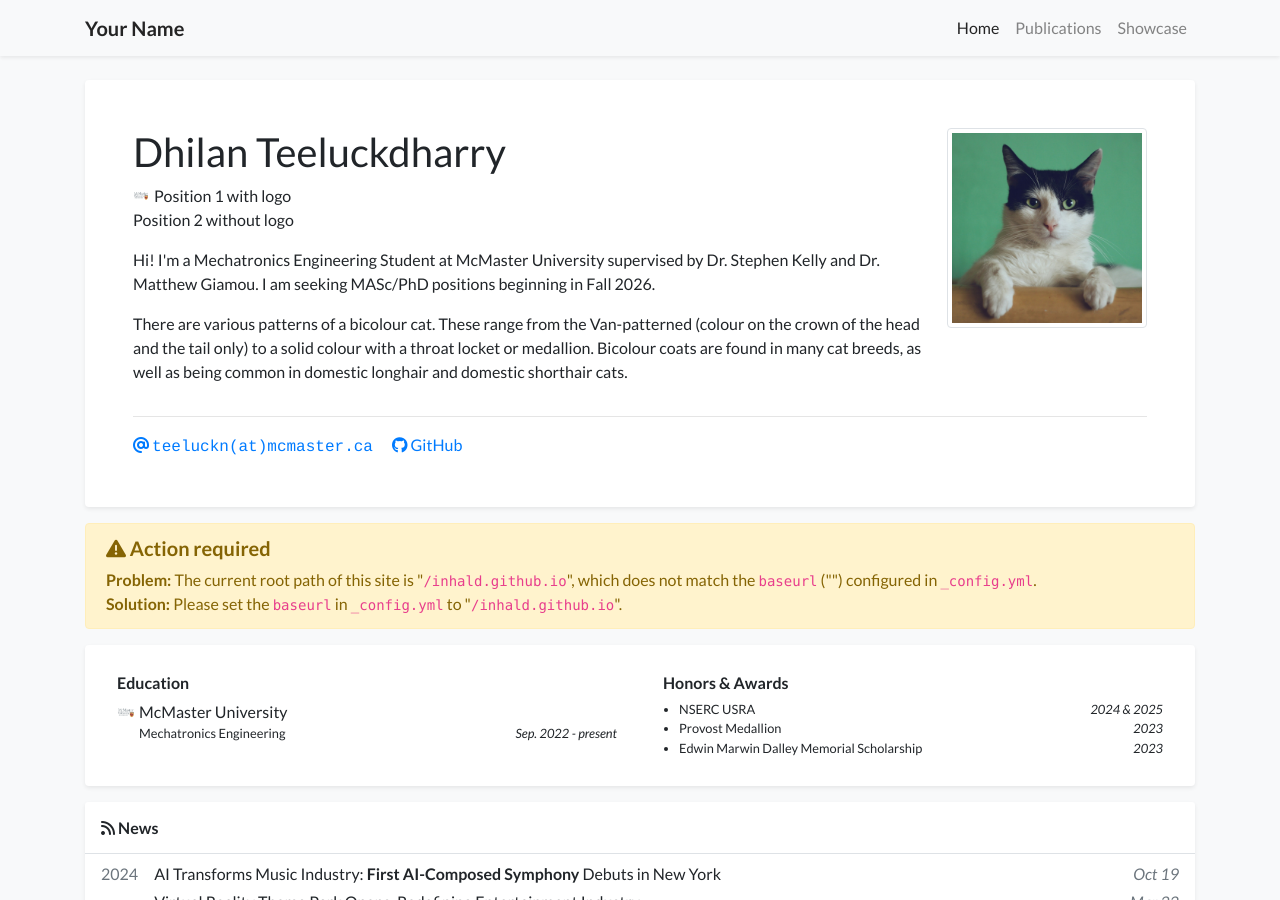
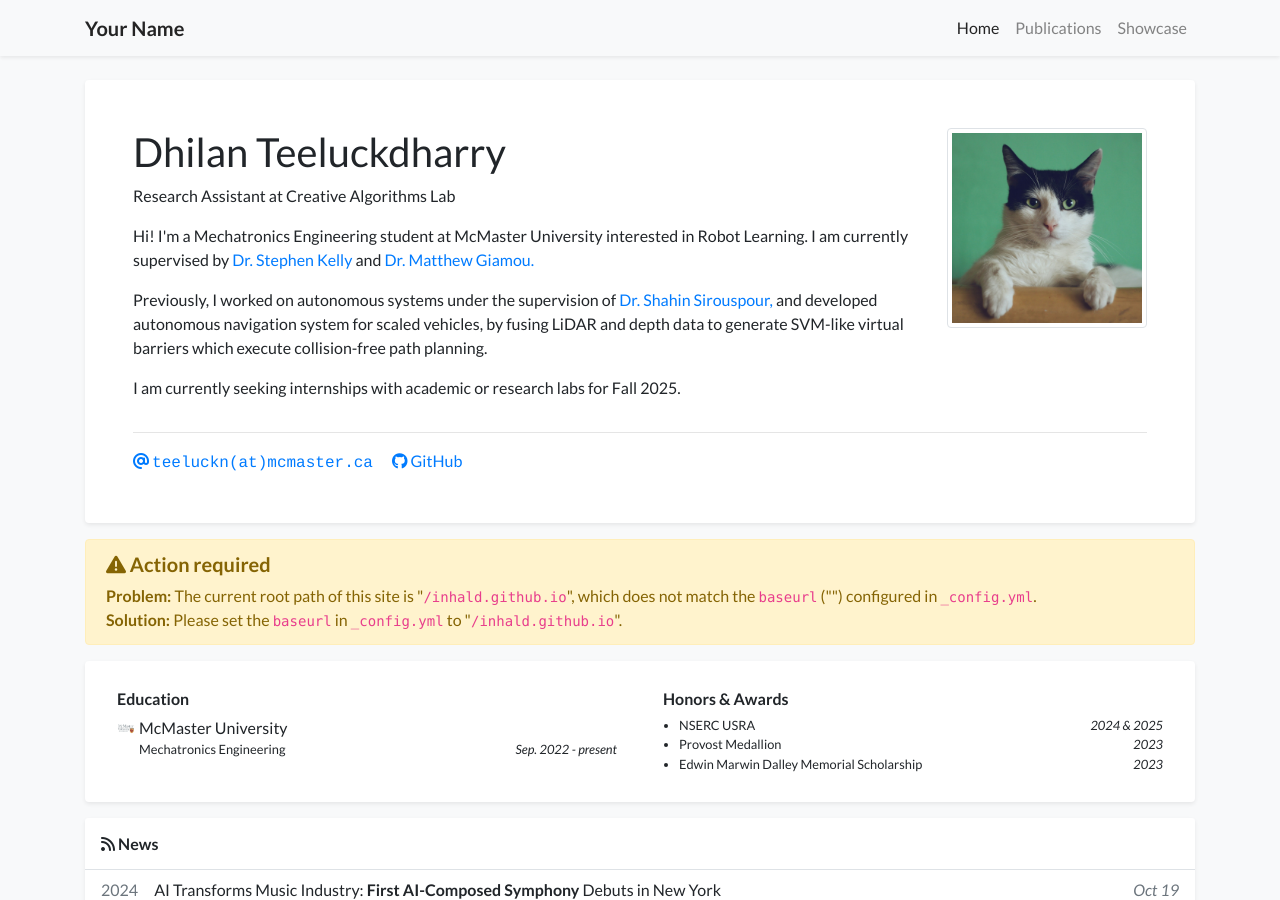
Before and after one commit to inhald/inhald.github.io, a Jekyll site: the page built from index.html, in a window 1280 px wide and 900 px high. Built offline with Jekyll 4.4.1, drawn with Linux system fonts in a browser that asks for light colours; nearby versions of some CDN libraries; a style sheet for code colours, icons or effects is not loaded.

Commit message:
finished profile desc

```diff
--- a/_data/profile.yml
+++ b/_data/profile.yml
@@ -3,9 +3,9 @@ secondary_name: ""
 navbar_name: "Your Name"
 
 positions:
-- logo: /assets/images/badges/mcmaster.png  # Logo is optional
-  name: Position 1 with logo
-- name: Position 2 without logo
+# - logo: /assets/images/badges/mcmaster.png  # Logo is optional
+- name: Research Assistant at Creative Algorithms Lab
+# - name: Position 2 without logo
 
 
 email: "teeluckn@mcmaster.ca"
@@ -22,17 +22,18 @@ github: inhald
 short_bio_text_justify: false
 short_bio: >-
   <p>
-    Hi! I'm a Mechatronics Engineering Student at McMaster University supervised by Dr. Stephen Kelly and Dr. Matthew Giamou. I am seeking MASc/PhD positions beginning in Fall 2026.
+    Hi! I'm a Mechatronics Engineering student at McMaster University interested in Robot Learning. I am currently supervised by <a href="https://scholar.google.com/citations?user=xQDmZcAAAAAJ&hl=en"> Dr. Stephen Kelly </a> and <a href="https://scholar.google.ca/citations?user=TWcYp5sAAAAJ&hl=en"> Dr. Matthew Giamou. </a>
   </p>
   <p>
-    There are various patterns of a bicolour cat. These range from the Van-patterned (colour on the crown of the head
-    and the tail only) to a solid colour with a throat locket or medallion. Bicolour coats are found in many cat breeds,
-    as well as being common in domestic longhair and domestic shorthair cats.
+    Previously, I worked on autonomous systems under the supervision of <a href="https://scholar.google.com/citations?user=9KcS4cMAAAAJ&hl=en"> Dr. Shahin Sirouspour,</a> and developed autonomous navigation system for scaled vehicles, by fusing LiDAR and depth data to generate SVM-like virtual barriers which execute collision-free path planning.
+  </p>
+  <p>
+    I am currently seeking internships with academic or research labs for Fall 2025.
   </p>
 
 portrait_url: /assets/images/photos/portrait.jpg
 portrait_caption: >-
-  Photo by Manja Vitolic on Unsplash (this caption is optional, comment it out to disable).
+  # Photo by Manja Vitolic on Unsplash (this caption is optional, comment it out to disable).
 
 education:
 - name: McMaster University
```
Also changed, not shown: 1 other file.
